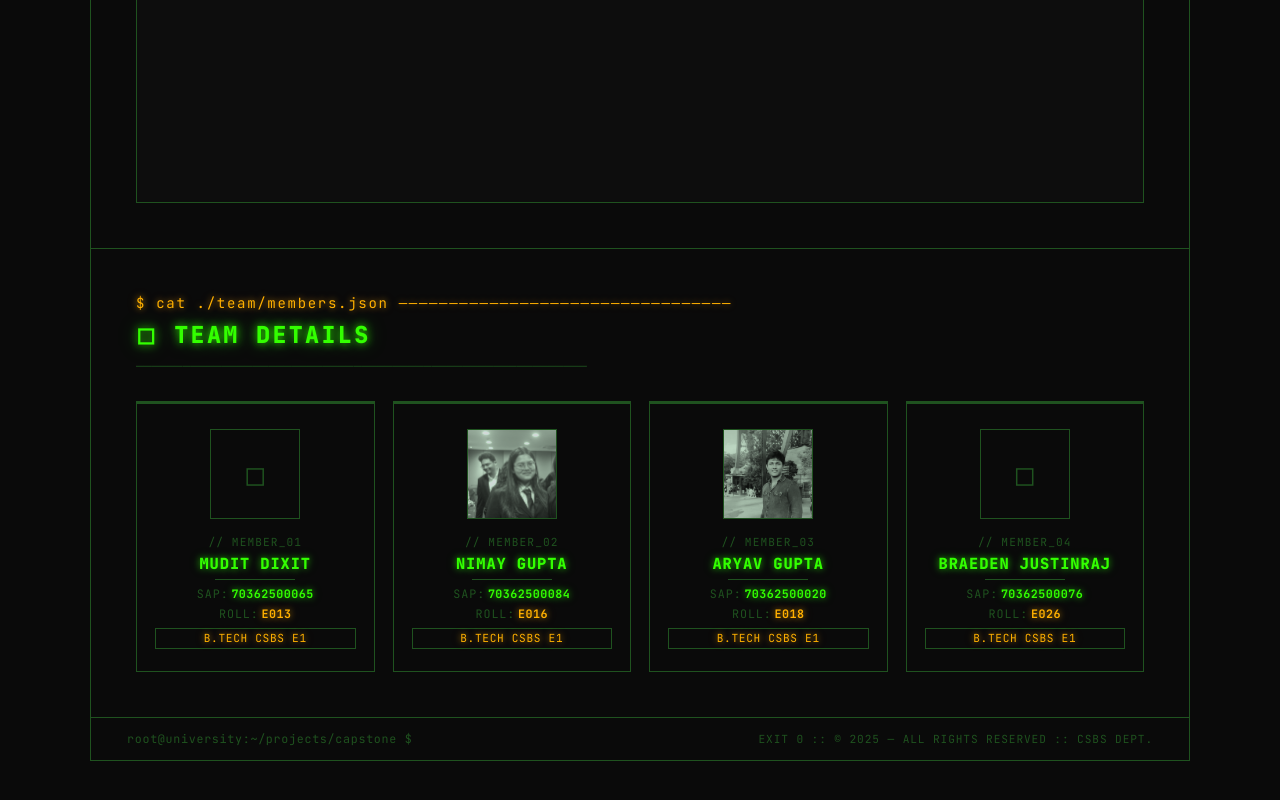
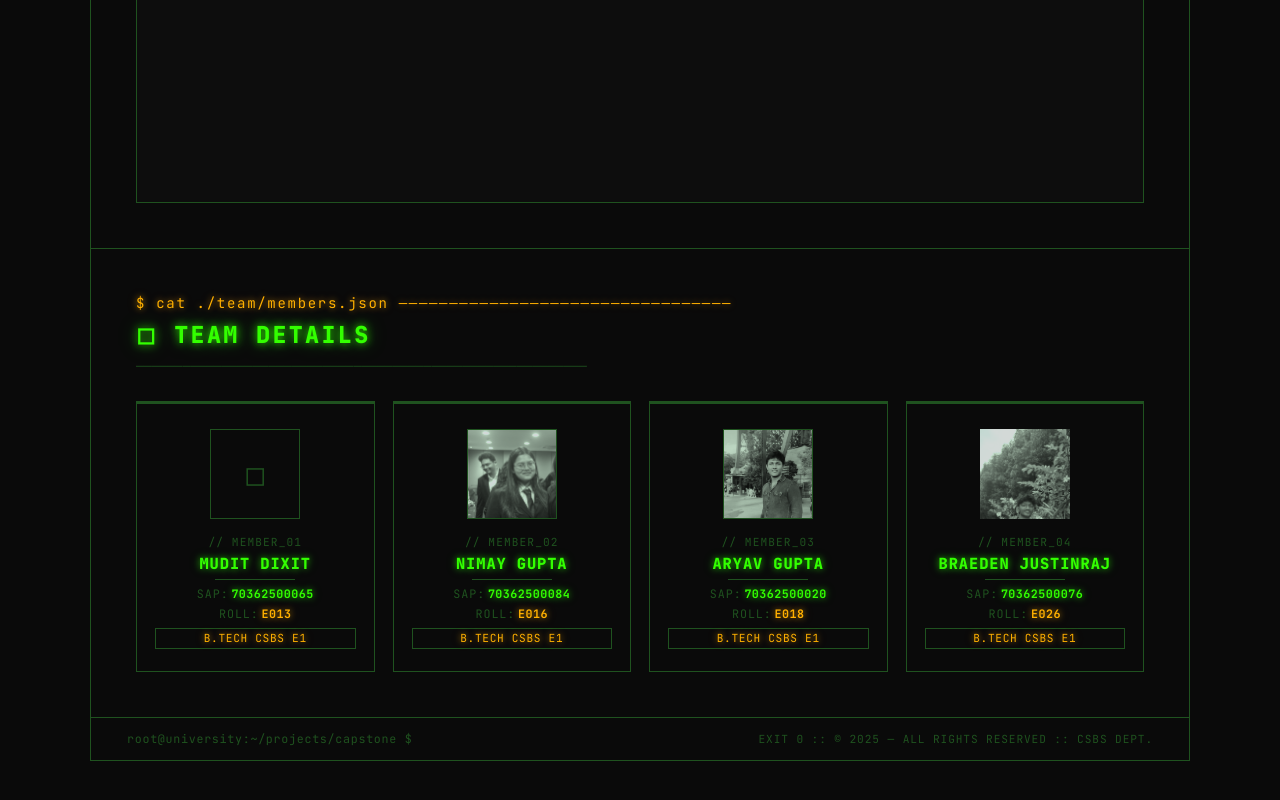
Before and after one commit to Braeydyn/BIO_sim, a plain HTML site: page index.html in a window 1280 px wide. Shown: the part 2550-3350 px from the top of the page. Drawn offline with Linux system fonts and the light colour scheme.

Commit message:
Update index.html

```diff
--- a/index.html
+++ b/index.html
@@ -1255,7 +1255,7 @@
           <div class="member-photo-wrap">
             <!--✏️ EDIT: src="photos/braeden.jpg" -->
             <img
-              src="Braeden.jpg"
+              src="Braeden2.jpg"
               alt="Photo of Braeden Justinraj"
               class="member-photo"
               id="photo-member4"
```
